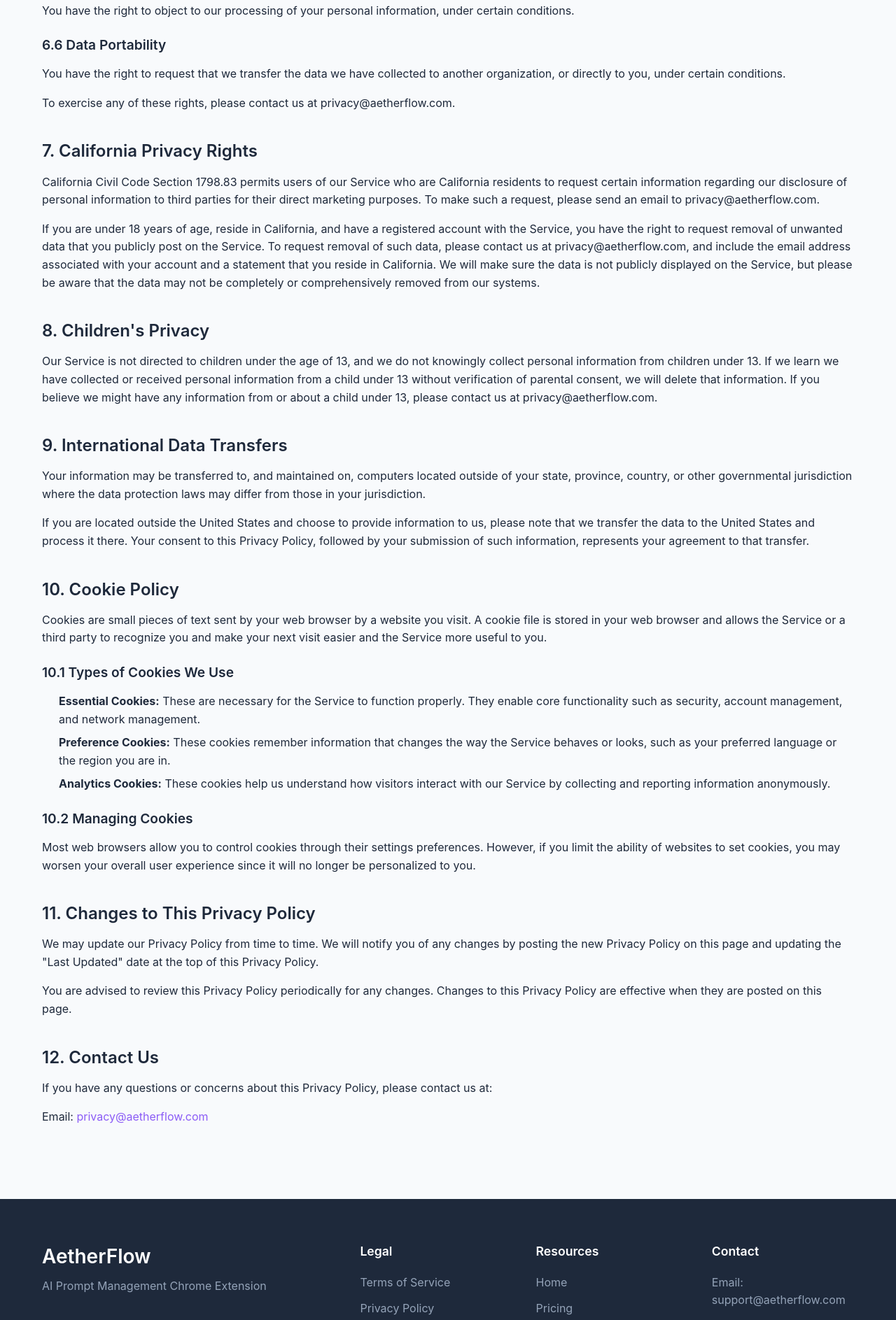
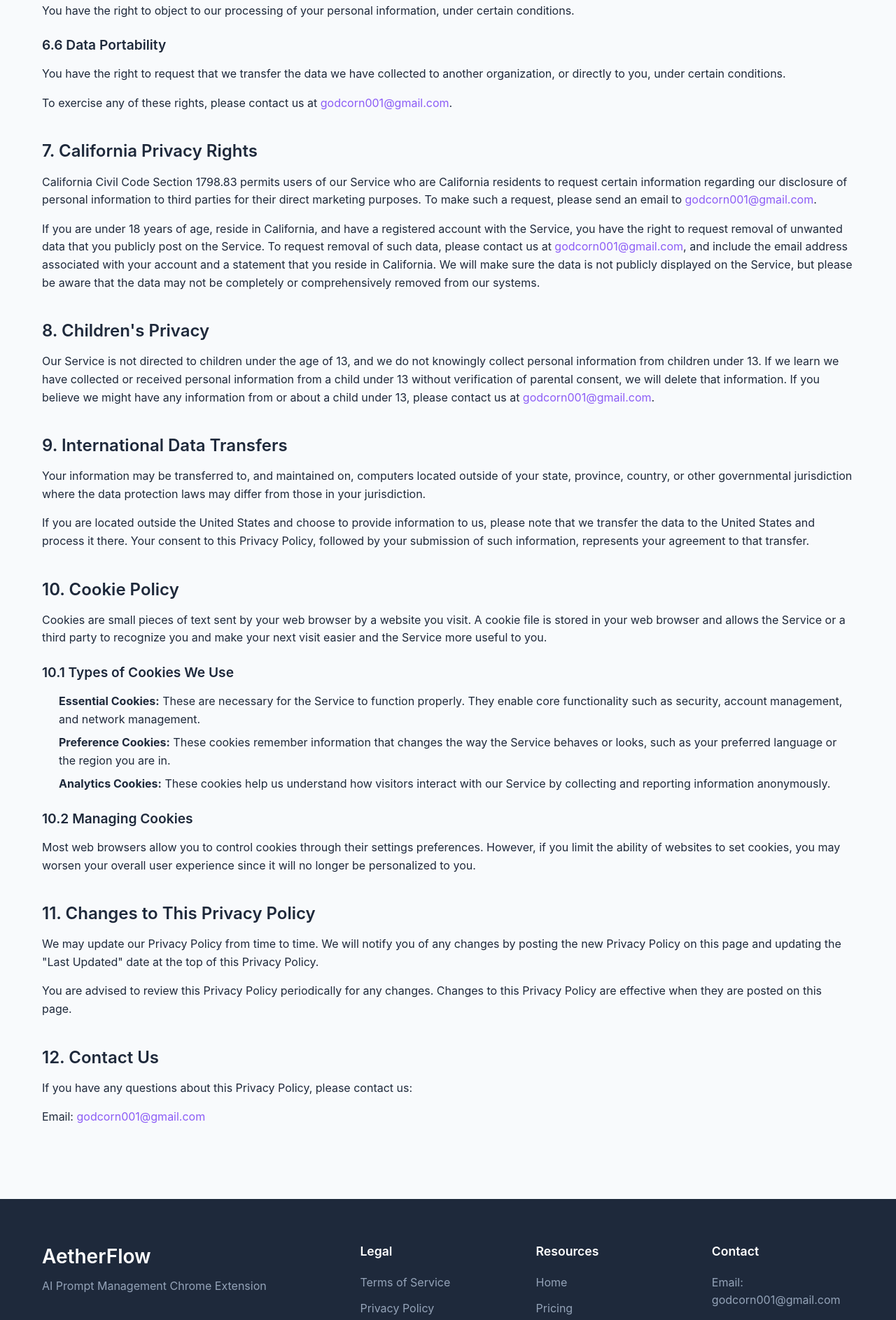
Before and after one commit to Aetherflow-app/dev.aetherflow-app, a plain HTML site: page privacy-policy.html in a window 1280 px wide. Shown: the part 2868-4755 px from the top of the page at 70% size. Drawn offline with Linux system fonts and the light colour scheme.

Commit message:
更新UI和邮箱

```diff
--- a/privacy-policy.html
+++ b/privacy-policy.html
@@ -124,19 +124,19 @@
                 <h4>6.6 Data Portability</h4>
                 <p>You have the right to request that we transfer the data we have collected to another organization, or directly to you, under certain conditions.</p>
 
-                <p>To exercise any of these rights, please contact us at privacy@aetherflow.com.</p>
+                <p>To exercise any of these rights, please contact us at <a href="mailto:godcorn001@gmail.com">godcorn001@gmail.com</a>.</p>
             </div>
 
             <div class="policy-section">
                 <h3>7. California Privacy Rights</h3>
-                <p>California Civil Code Section 1798.83 permits users of our Service who are California residents to request certain information regarding our disclosure of personal information to third parties for their direct marketing purposes. To make such a request, please send an email to privacy@aetherflow.com.</p>
+                <p>California Civil Code Section 1798.83 permits users of our Service who are California residents to request certain information regarding our disclosure of personal information to third parties for their direct marketing purposes. To make such a request, please send an email to <a href="mailto:godcorn001@gmail.com">godcorn001@gmail.com</a>.</p>
 
-                <p>If you are under 18 years of age, reside in California, and have a registered account with the Service, you have the right to request removal of unwanted data that you publicly post on the Service. To request removal of such data, please contact us at privacy@aetherflow.com, and include the email address associated with your account and a statement that you reside in California. We will make sure the data is not publicly displayed on the Service, but please be aware that the data may not be completely or comprehensively removed from our systems.</p>
+                <p>If you are under 18 years of age, reside in California, and have a registered account with the Service, you have the right to request removal of unwanted data that you publicly post on the Service. To request removal of such data, please contact us at <a href="mailto:godcorn001@gmail.com">godcorn001@gmail.com</a>, and include the email address associated with your account and a statement that you reside in California. We will make sure the data is not publicly displayed on the Service, but please be aware that the data may not be completely or comprehensively removed from our systems.</p>
             </div>
 
             <div class="policy-section">
                 <h3>8. Children's Privacy</h3>
-                <p>Our Service is not directed to children under the age of 13, and we do not knowingly collect personal information from children under 13. If we learn we have collected or received personal information from a child under 13 without verification of parental consent, we will delete that information. If you believe we might have any information from or about a child under 13, please contact us at privacy@aetherflow.com.</p>
+                <p>Our Service is not directed to children under the age of 13, and we do not knowingly collect personal information from children under 13. If we learn we have collected or received personal information from a child under 13 without verification of parental consent, we will delete that information. If you believe we might have any information from or about a child under 13, please contact us at <a href="mailto:godcorn001@gmail.com">godcorn001@gmail.com</a>.</p>
             </div>
 
             <div class="policy-section">
@@ -168,8 +168,8 @@
 
             <div class="policy-section">
                 <h3>12. Contact Us</h3>
-                <p>If you have any questions or concerns about this Privacy Policy, please contact us at:</p>
-                <p>Email: <a href="mailto:privacy@aetherflow.com">privacy@aetherflow.com</a></p>
+                <p>If you have any questions about this Privacy Policy, please contact us:</p>
+                <p>Email: <a href="mailto:godcorn001@gmail.com">godcorn001@gmail.com</a></p>
             </div>
         </div>
     </section>
@@ -199,7 +199,7 @@
                 </div>
                 <div class="footer-contact">
                     <h4>Contact</h4>
-                    <p>Email: support@aetherflow.com</p>
+                    <p>Email: godcorn001@gmail.com</p>
                 </div>
             </div>
             <div class="footer-bottom">
```
Also changed, not shown: contact.html (+2 -2 lines), index.html (+1 -1 lines), pricing.html (+1 -1 lines), refund-policy.html (+6 -6 lines), success.html (+0 -2 lines), terms-of-service.html (+2 -2 lines).
